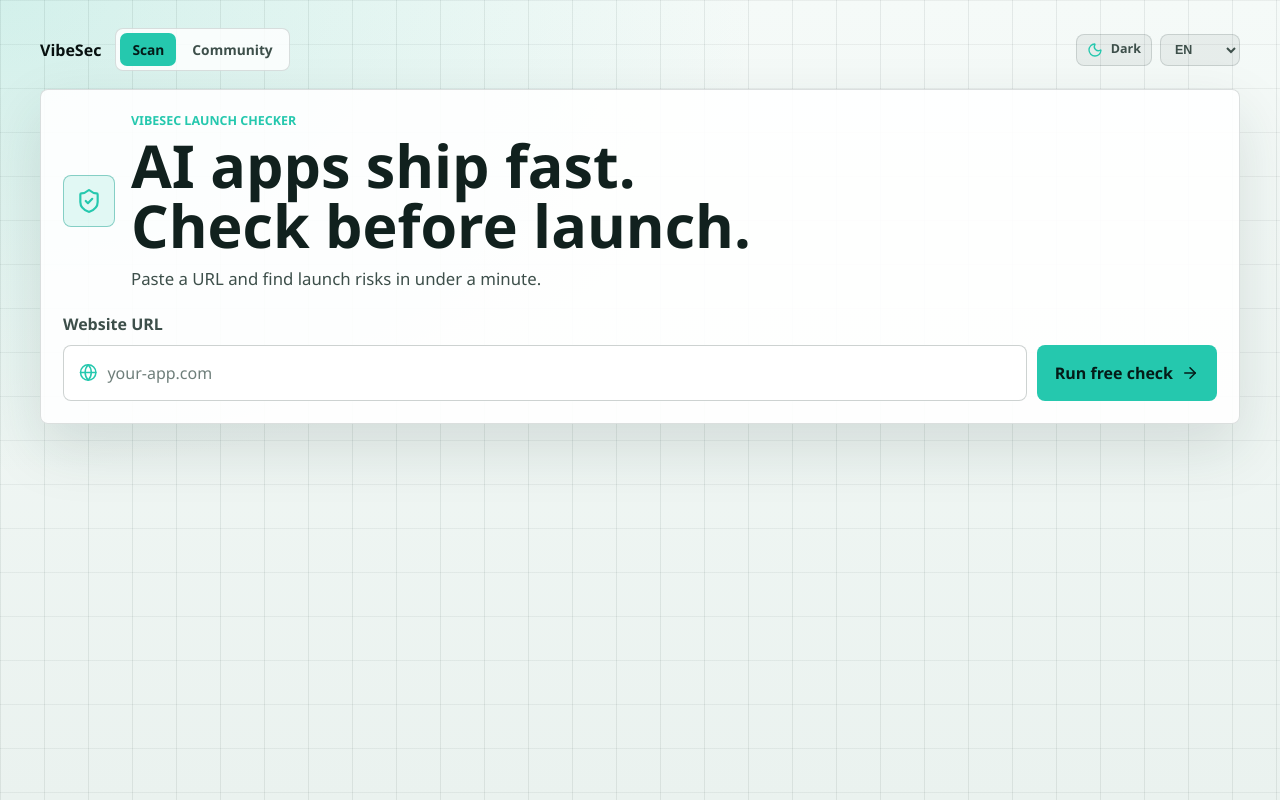
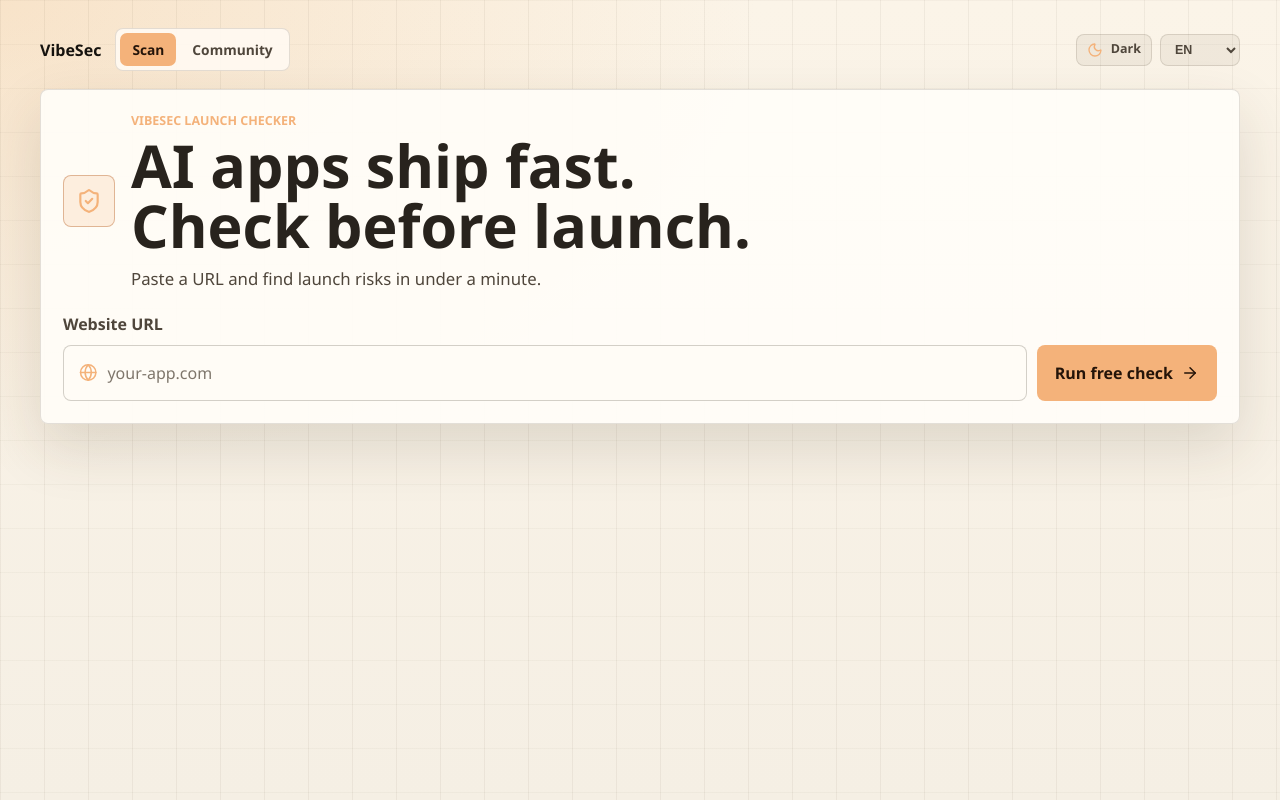
Before and after one commit to mylee04/vibesec, a React (Vite) app: page / in a window 1280 px wide. Built offline with nearby package versions, Linux system fonts and the light colour scheme.

Commit message:
Soften light theme palette

```diff
--- a/src/ui/styles/base.css
+++ b/src/ui/styles/base.css
@@ -286,77 +286,77 @@ p {
 @media (prefers-color-scheme: light) {
   :root:not([data-theme]) {
     color-scheme: light;
-    --page-bg: #f5faf8;
-    --page-bg-end: #eaf2ef;
-    --grid-line-strong: rgba(8, 32, 29, 0.08);
-    --grid-line-soft: rgba(8, 32, 29, 0.055);
-    --grid-glow: rgba(33, 191, 167, 0.16);
-    --surface: rgba(255, 255, 255, 0.9);
-    --surface-raised: rgba(255, 255, 255, 0.82);
-    --surface-soft: rgba(8, 32, 29, 0.055);
-    --surface-softer: rgba(8, 32, 29, 0.04);
-    --surface-input: rgba(255, 255, 255, 0.9);
-    --surface-field: rgba(255, 255, 255, 0.72);
-    --surface-muted: rgba(8, 32, 29, 0.07);
-    --border: rgba(8, 32, 29, 0.14);
-    --border-strong: rgba(8, 32, 29, 0.2);
-    --border-soft: rgba(8, 32, 29, 0.1);
-    --text: #11211e;
-    --text-strong: #07100f;
-    --text-muted: #5f716c;
-    --text-subtle: #6b7e79;
-    --text-panel: #3d4f4a;
-    --accent: #25c8ae;
-    --accent-strong: #149b89;
-    --accent-soft: rgba(37, 200, 174, 0.12);
-    --accent-softer: rgba(37, 200, 174, 0.1);
-    --accent-border: rgba(20, 155, 137, 0.28);
-    --accent-text: #041b18;
-    --link: #295fcc;
-    --warning: #9b7a0c;
-    --warning-text: #fff8d5;
-    --danger: #a3382f;
-    --danger-strong: #b83737;
-    --danger-soft: rgba(207, 66, 56, 0.12);
-    --shadow: 0 24px 60px rgba(21, 52, 46, 0.13);
-    --shadow-soft: 0 18px 46px rgba(21, 52, 46, 0.11);
+    --page-bg: #fbf4e8;
+    --page-bg-end: #f5efe4;
+    --grid-line-strong: rgba(89, 72, 47, 0.065);
+    --grid-line-soft: rgba(89, 72, 47, 0.04);
+    --grid-glow: rgba(237, 168, 92, 0.22);
+    --surface: rgba(255, 253, 248, 0.93);
+    --surface-raised: rgba(255, 250, 242, 0.9);
+    --surface-soft: rgba(105, 82, 54, 0.07);
+    --surface-softer: rgba(50, 113, 99, 0.055);
+    --surface-input: rgba(255, 252, 246, 0.95);
+    --surface-field: rgba(255, 250, 241, 0.8);
+    --surface-muted: rgba(105, 82, 54, 0.09);
+    --border: rgba(68, 59, 43, 0.15);
+    --border-strong: rgba(68, 59, 43, 0.23);
+    --border-soft: rgba(68, 59, 43, 0.1);
+    --text: #28231d;
+    --text-strong: #15120e;
+    --text-muted: #71685d;
+    --text-subtle: #847a6f;
+    --text-panel: #4f463b;
+    --accent: #f4b27a;
+    --accent-strong: #bd6e38;
+    --accent-soft: rgba(244, 178, 122, 0.18);
+    --accent-softer: rgba(244, 178, 122, 0.12);
+    --accent-border: rgba(189, 110, 56, 0.3);
+    --accent-text: #241409;
+    --link: #4d63bd;
+    --warning: #9a6b05;
+    --warning-text: #fff7da;
+    --danger: #a64034;
+    --danger-strong: #b23d36;
+    --danger-soft: rgba(197, 80, 63, 0.12);
+    --shadow: 0 24px 58px rgba(64, 49, 31, 0.14);
+    --shadow-soft: 0 18px 42px rgba(64, 49, 31, 0.11);
   }
 }
 
 :root[data-theme="light"] {
   color-scheme: light;
-  --page-bg: #f5faf8;
-  --page-bg-end: #eaf2ef;
-  --grid-line-strong: rgba(8, 32, 29, 0.08);
-  --grid-line-soft: rgba(8, 32, 29, 0.055);
-  --grid-glow: rgba(33, 191, 167, 0.16);
-  --surface: rgba(255, 255, 255, 0.9);
-  --surface-raised: rgba(255, 255, 255, 0.82);
-  --surface-soft: rgba(8, 32, 29, 0.055);
-  --surface-softer: rgba(8, 32, 29, 0.04);
-  --surface-input: rgba(255, 255, 255, 0.9);
-  --surface-field: rgba(255, 255, 255, 0.72);
-  --surface-muted: rgba(8, 32, 29, 0.07);
-  --border: rgba(8, 32, 29, 0.14);
-  --border-strong: rgba(8, 32, 29, 0.2);
-  --border-soft: rgba(8, 32, 29, 0.1);
-  --text: #11211e;
-  --text-strong: #07100f;
-  --text-muted: #5f716c;
-  --text-subtle: #6b7e79;
-  --text-panel: #3d4f4a;
-  --accent: #25c8ae;
-  --accent-strong: #149b89;
-  --accent-soft: rgba(37, 200, 174, 0.12);
-  --accent-softer: rgba(37, 200, 174, 0.1);
-  --accent-border: rgba(20, 155, 137, 0.28);
-  --accent-text: #041b18;
-  --link: #295fcc;
-  --warning: #9b7a0c;
-  --warning-text: #fff8d5;
-  --danger: #a3382f;
-  --danger-strong: #b83737;
-  --danger-soft: rgba(207, 66, 56, 0.12);
-  --shadow: 0 24px 60px rgba(21, 52, 46, 0.13);
-  --shadow-soft: 0 18px 46px rgba(21, 52, 46, 0.11);
+  --page-bg: #fbf4e8;
+  --page-bg-end: #f5efe4;
+  --grid-line-strong: rgba(89, 72, 47, 0.065);
+  --grid-line-soft: rgba(89, 72, 47, 0.04);
+  --grid-glow: rgba(237, 168, 92, 0.22);
+  --surface: rgba(255, 253, 248, 0.93);
+  --surface-raised: rgba(255, 250, 242, 0.9);
+  --surface-soft: rgba(105, 82, 54, 0.07);
+  --surface-softer: rgba(50, 113, 99, 0.055);
+  --surface-input: rgba(255, 252, 246, 0.95);
+  --surface-field: rgba(255, 250, 241, 0.8);
+  --surface-muted: rgba(105, 82, 54, 0.09);
+  --border: rgba(68, 59, 43, 0.15);
+  --border-strong: rgba(68, 59, 43, 0.23);
+  --border-soft: rgba(68, 59, 43, 0.1);
+  --text: #28231d;
+  --text-strong: #15120e;
+  --text-muted: #71685d;
+  --text-subtle: #847a6f;
+  --text-panel: #4f463b;
+  --accent: #f4b27a;
+  --accent-strong: #bd6e38;
+  --accent-soft: rgba(244, 178, 122, 0.18);
+  --accent-softer: rgba(244, 178, 122, 0.12);
+  --accent-border: rgba(189, 110, 56, 0.3);
+  --accent-text: #241409;
+  --link: #4d63bd;
+  --warning: #9a6b05;
+  --warning-text: #fff7da;
+  --danger: #a64034;
+  --danger-strong: #b23d36;
+  --danger-soft: rgba(197, 80, 63, 0.12);
+  --shadow: 0 24px 58px rgba(64, 49, 31, 0.14);
+  --shadow-soft: 0 18px 42px rgba(64, 49, 31, 0.11);
 }
```
